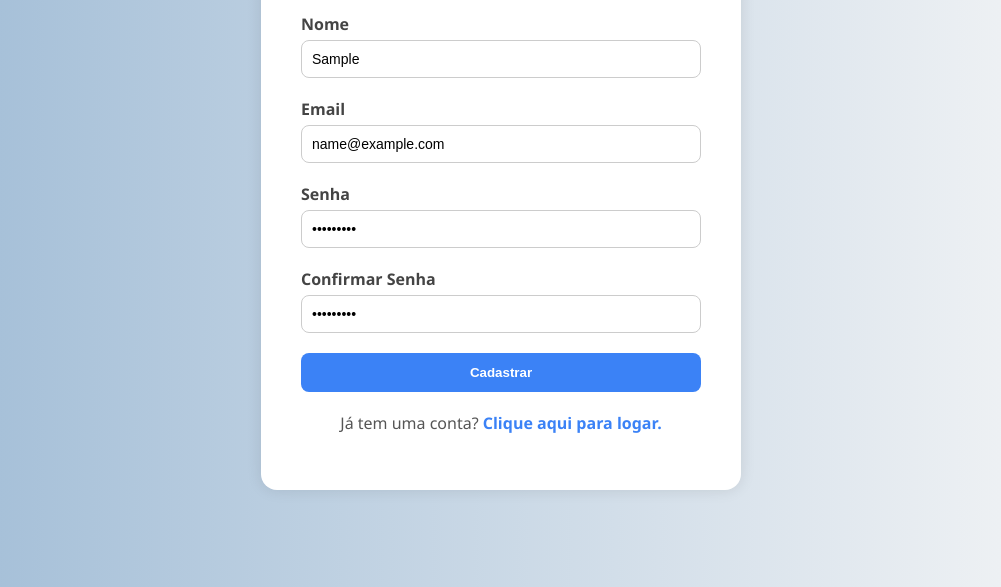
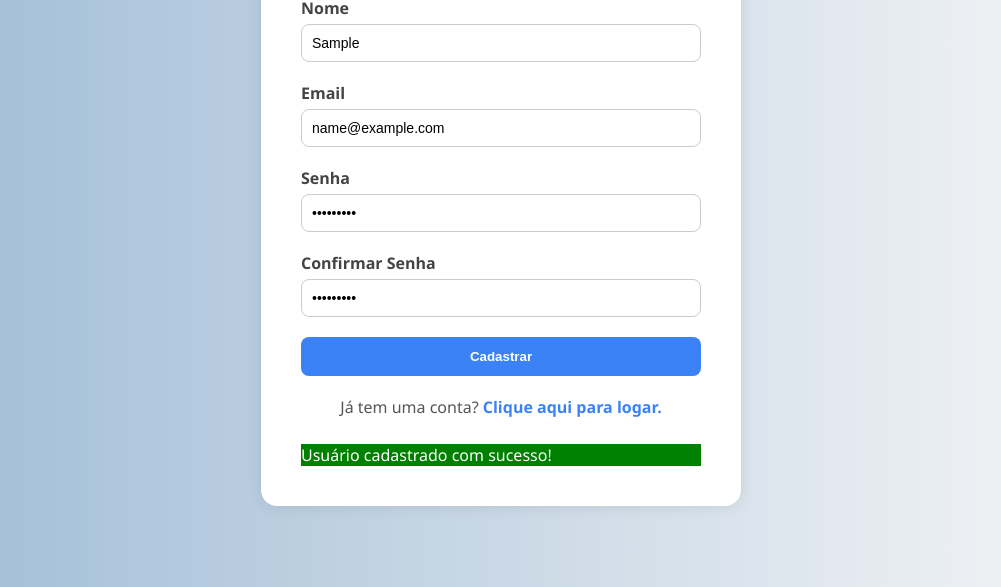
Before and after one commit to DiiasDev/cadastroItens, a website with bundled scripts: page pages/cadastroLogin.html in a window 1280 px wide. Both pictures are taken after typing "Sample", "name@example.com", "Sample123", "Sample123" into the empty fields and a click on the button "Cadastrar". Shown: the part 213-800 px from the top of the page, without its empty margins (139-1140 px from the left). Built offline with nearby package versions, Linux system fonts and the light colour scheme.

Commit message:
Mensagem de sucesso ou erro ao cadastrar Usuário

```diff
--- a/pages/cadastroLogin.html
+++ b/pages/cadastroLogin.html
@@ -30,6 +30,7 @@
                 <p>Já tem uma conta? <a href="./login.html">Clique aqui para logar.</a></p>
             </form>
         </div>
+        <div id="info" style="height: 20%; background-color: green; color: white;  margin-top: 10px;"></div>
     </div>
 
     <script src="/dist/controllers/app.js"></script>
--- a/src/controllers/app.ts
+++ b/src/controllers/app.ts
@@ -4,6 +4,8 @@ let usuarios: { name: string; email: string; password: string }[] = [];
 // Função para cadastrar novos usuários
 const cadastro = (name: string, email: string, password: string, confirmarSenha: string) => {
     try {
+        const info = document.getElementById('info') as HTMLDivElement
+
         // Verifica se a senha e a confirmação são iguais
         if (password !== confirmarSenha) {
             console.log('As senhas não coincidem!');
@@ -28,10 +30,13 @@ const cadastro = (name: string, email: string, password: string, confirmarSenha:
 
         // Exibe uma mensagem de sucesso no console
         console.log('Usuário cadastrado com sucesso:', usuarios);
+        info.innerHTML = 'Usuário cadastrado com sucesso!'
 
     } catch (error) {
         // Exibe erro no console, caso algo dê errado no processo
+        const info = document.getElementById('info') as HTMLDivElement
         console.log('Erro ao cadastrar usuário: ' + error);
+        info.innerHTML = 'Erro ao cadastrar Usuário'
     }
 }
 
```
Also changed, not shown: dist/controllers/app.js.
